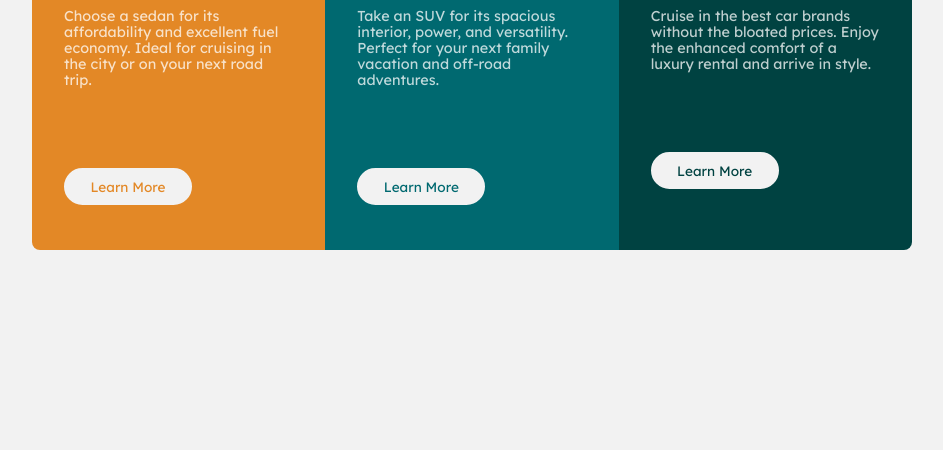
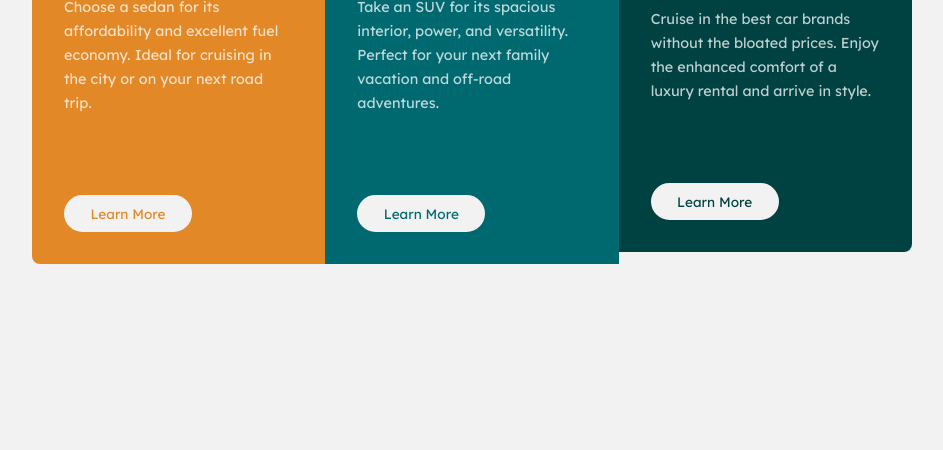
Before and after one commit to ThgAdept/3-column-preview-card-component, a plain HTML site: page index.html in a window 1280 px wide. Shown: the part 350-800 px from the top of the page, without its empty margins (168-1111 px from the left). Drawn offline with Linux system fonts and the light colour scheme.

Commit message:
Update style.css

```diff
--- a/style.css
+++ b/style.css
@@ -40,7 +40,7 @@
 		p {
 			font-size: clamp(0.5rem, 0.5rem + 1vh, 0.9rem);
 			color: var(--p-color);
-			line-height: 1rem;
+			line-height: 1.5rem;
 		}
 
 		/*Layout*/
```
